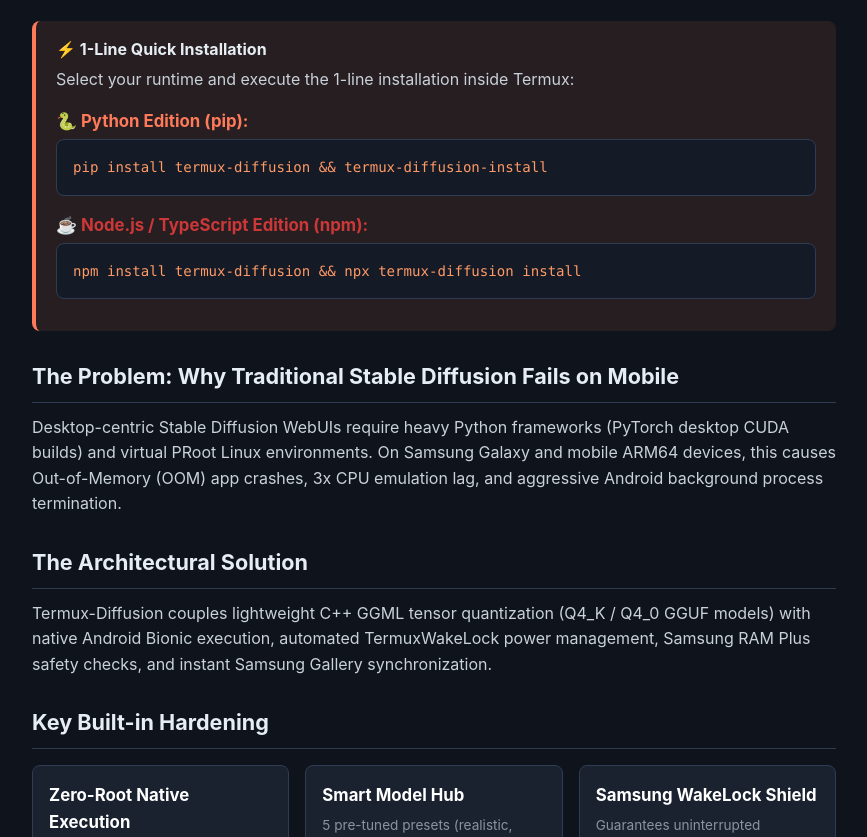
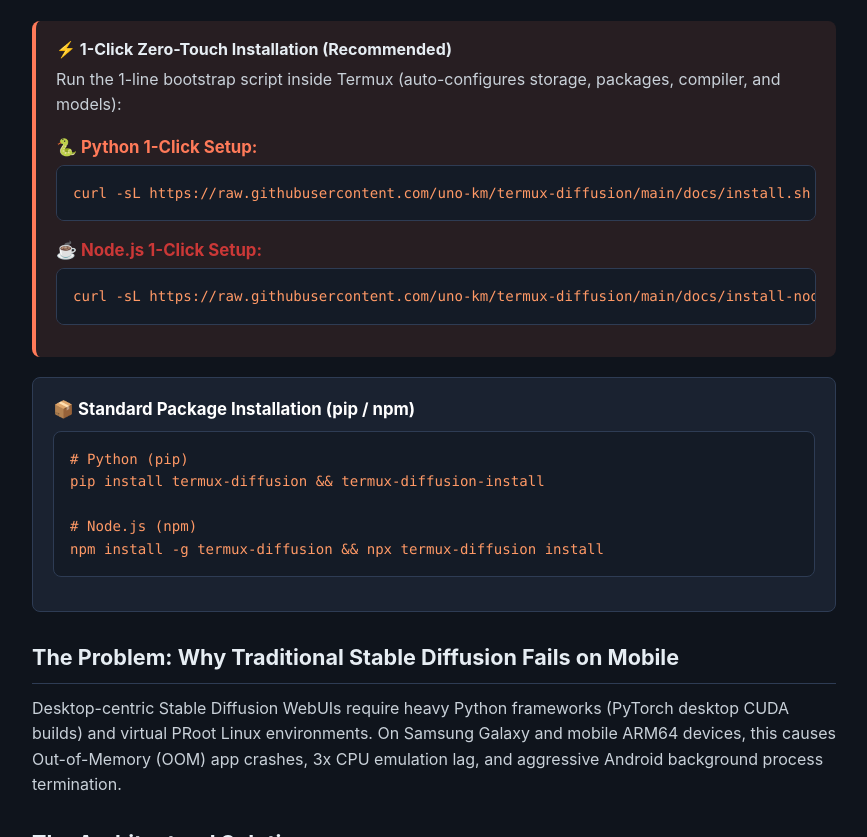
Before and after one commit to uno-km/amv-diffusion, a website: page docs/index.html in a window 1280 px wide. Shown: the part 2132-2969 px from the top of the page, without its empty margins (296-1163 px from the left). Drawn offline with Linux system fonts and the light colour scheme.

Commit message:
docs: update README and GitHub Pages with 1-click bootstrap and custom model recipes

```diff
--- a/docs/index.html
+++ b/docs/index.html
@@ -127,13 +127,24 @@
             </div>
 
             <div class="alert alert-tip">
-                <span class="alert-title">⚡ 1-Line Quick Installation</span>
-                <p>Select your runtime and execute the 1-line installation inside Termux:</p>
+                <span class="alert-title">⚡ 1-Click Zero-Touch Installation (Recommended)</span>
+                <p>Run the 1-line bootstrap script inside Termux (auto-configures storage, packages, compiler, and models):</p>
                 <div style="margin-top: 12px;">
-                    <h4 style="margin: 8px 0 4px 0; color: #ff7a59;">🐍 Python Edition (pip):</h4>
-                    <pre><code>pip install termux-diffusion && termux-diffusion-install</code></pre>
-                    <h4 style="margin: 14px 0 4px 0; color: #cb3837;">☕ Node.js / TypeScript Edition (npm):</h4>
-                    <pre><code>npm install termux-diffusion && npx termux-diffusion install</code></pre>
+                    <h4 style="margin: 8px 0 4px 0; color: #ff7a59;">🐍 Python 1-Click Setup:</h4>
+                    <pre><code>curl -sL https://raw.githubusercontent.com/uno-km/termux-diffusion/main/docs/install.sh | bash</code></pre>
+                    <h4 style="margin: 14px 0 4px 0; color: #cb3837;">☕ Node.js 1-Click Setup:</h4>
+                    <pre><code>curl -sL https://raw.githubusercontent.com/uno-km/termux-diffusion/main/docs/install-node.sh | bash</code></pre>
+                </div>
+            </div>
+
+            <div class="card" style="margin-bottom: 24px;">
+                <h4 style="margin-top: 0; color: #fff;">📦 Standard Package Installation (pip / npm)</h4>
+                <div style="margin-top: 8px;">
+                    <pre><code># Python (pip)
+pip install termux-diffusion && termux-diffusion-install
+
+# Node.js (npm)
+npm install -g termux-diffusion && npx termux-diffusion install</code></pre>
                 </div>
             </div>
 
```
Also changed, not shown: README.md, 1 other file.
